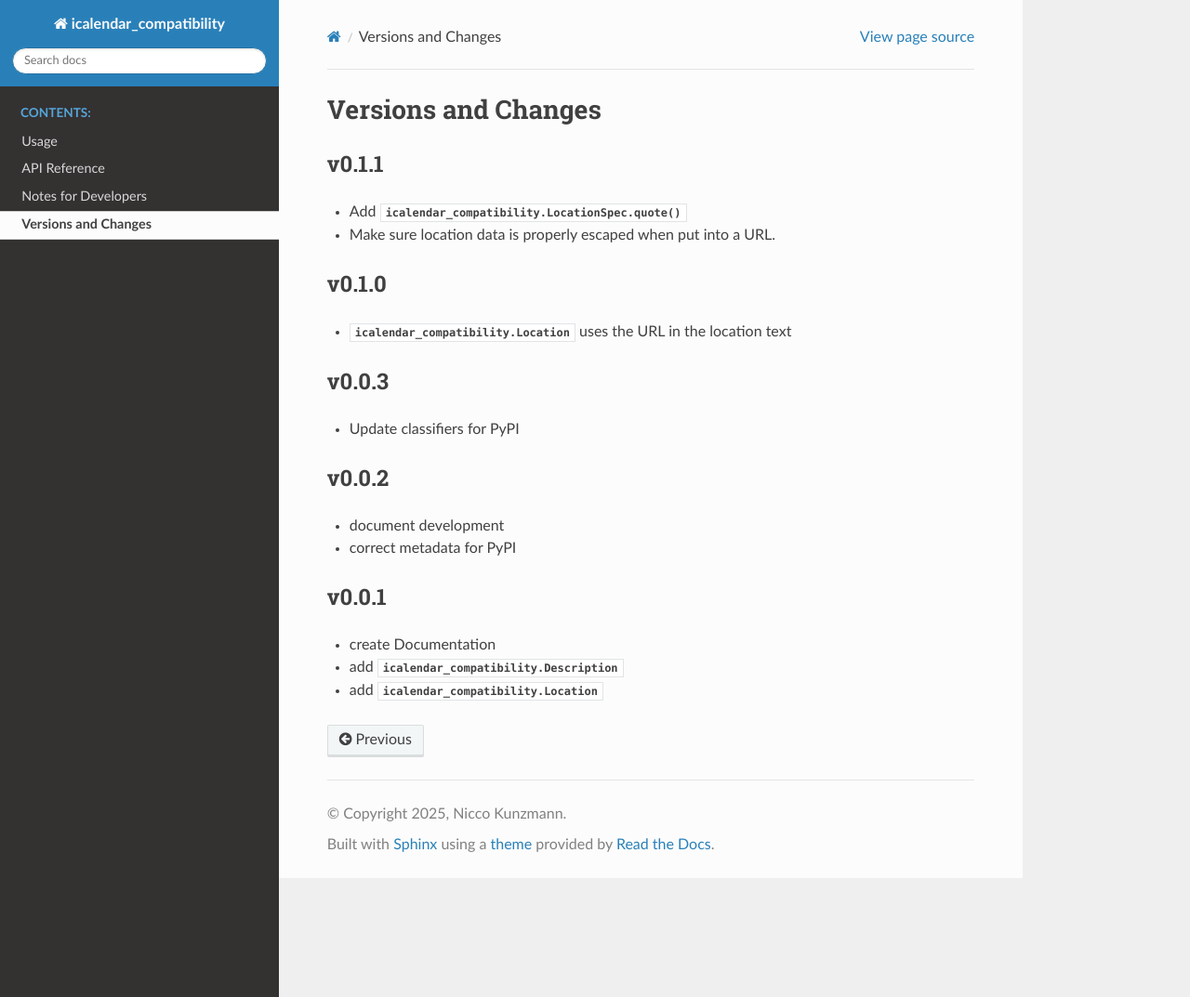
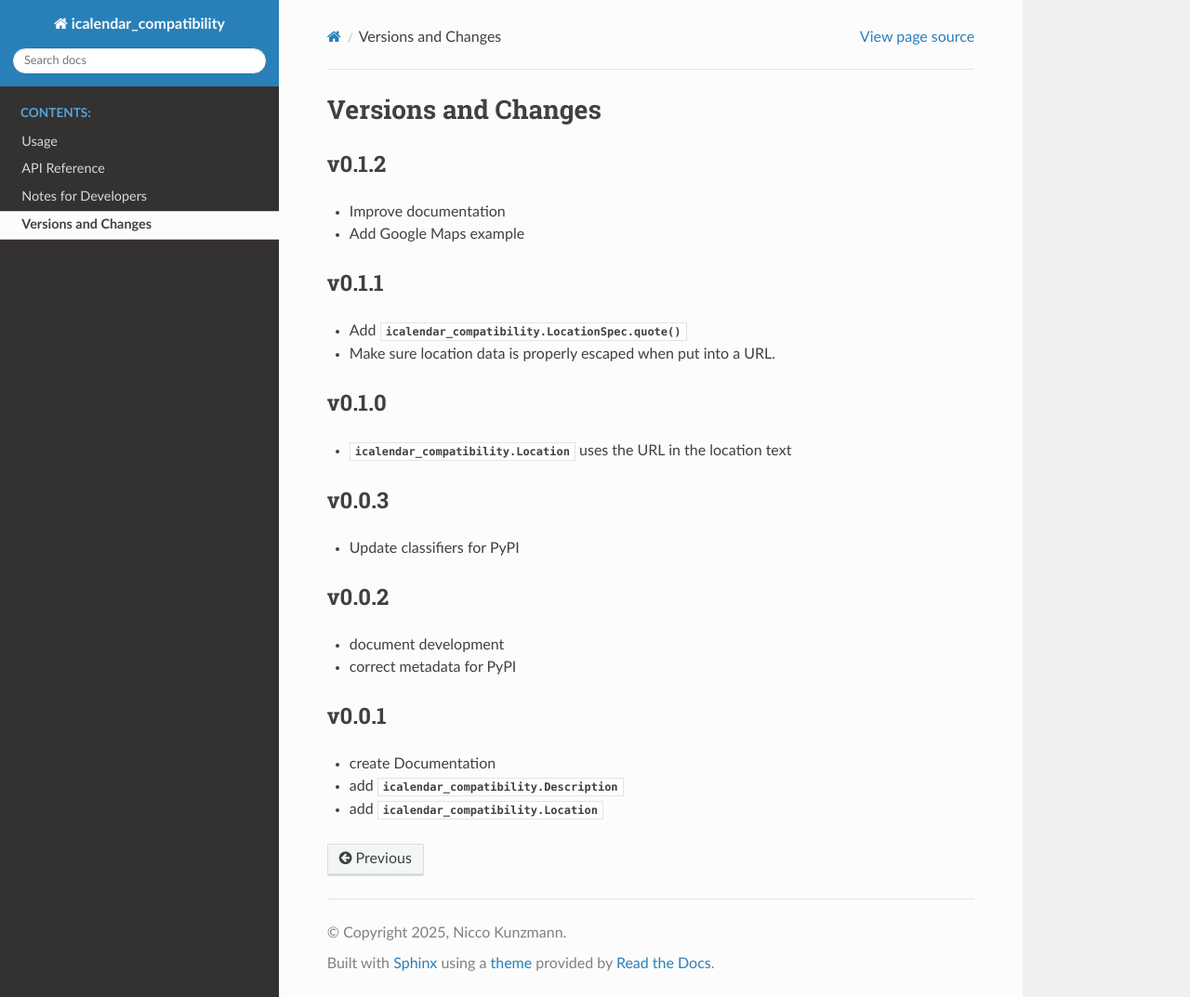
Before and after one commit to niccokunzmann/icalendar_compatibility, a Sphinx documentation site: the page built from docs/changes.rst, in a window 1280 px wide and 1073 px high. Shown: the whole window at 93% size. Built offline with Sphinx 7.4.7 and the Read the Docs theme 3.1.0, drawn with Linux system fonts in a browser that asks for light colours.

Commit message:
log changes

```diff
--- a/docs/changes.rst
+++ b/docs/changes.rst
@@ -1,5 +1,11 @@
 Versions and Changes
 ====================
+
+v0.1.2
+------
+
+- Improve documentation
+- Add Google Maps example
 
 v0.1.1
 ------
```
